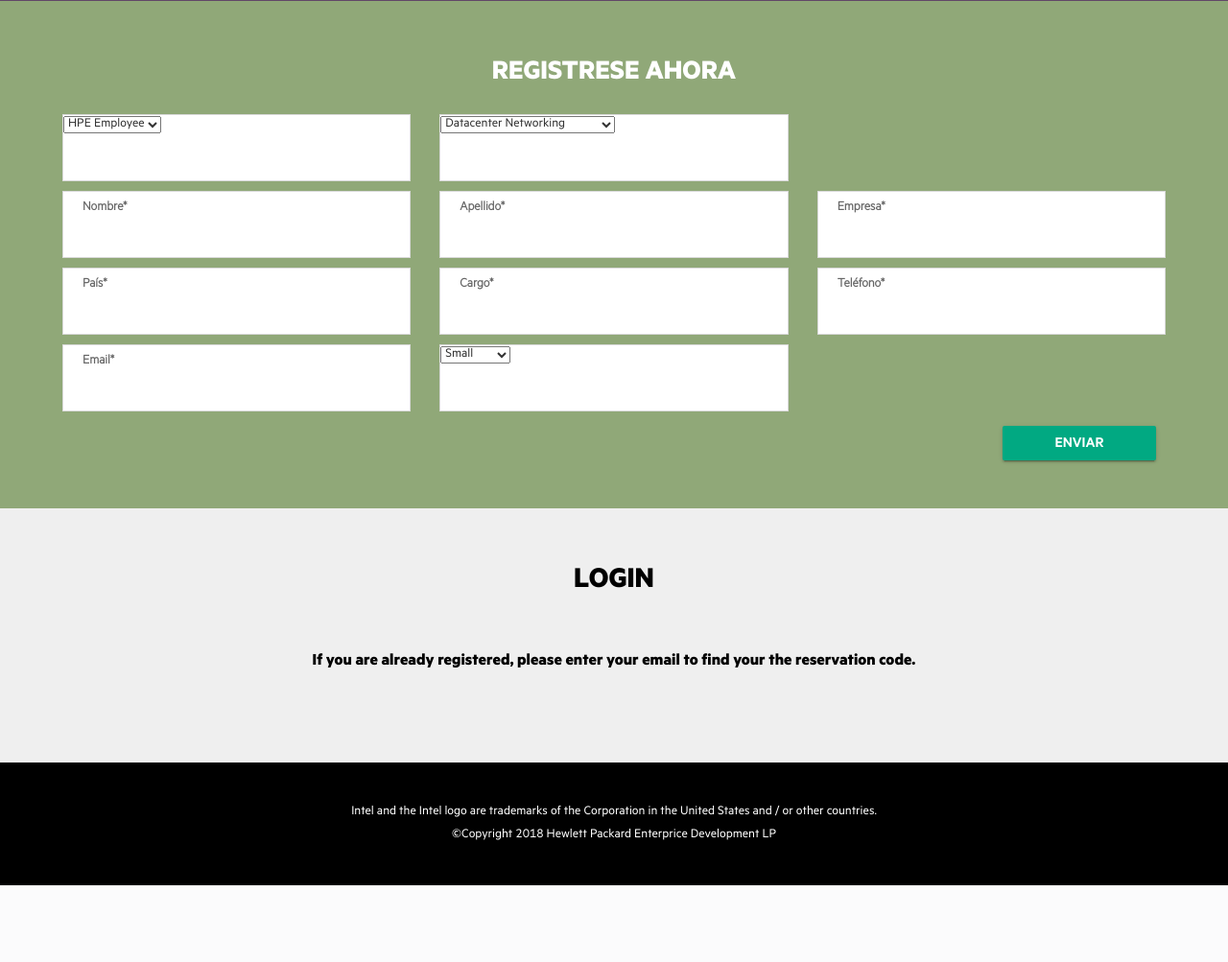
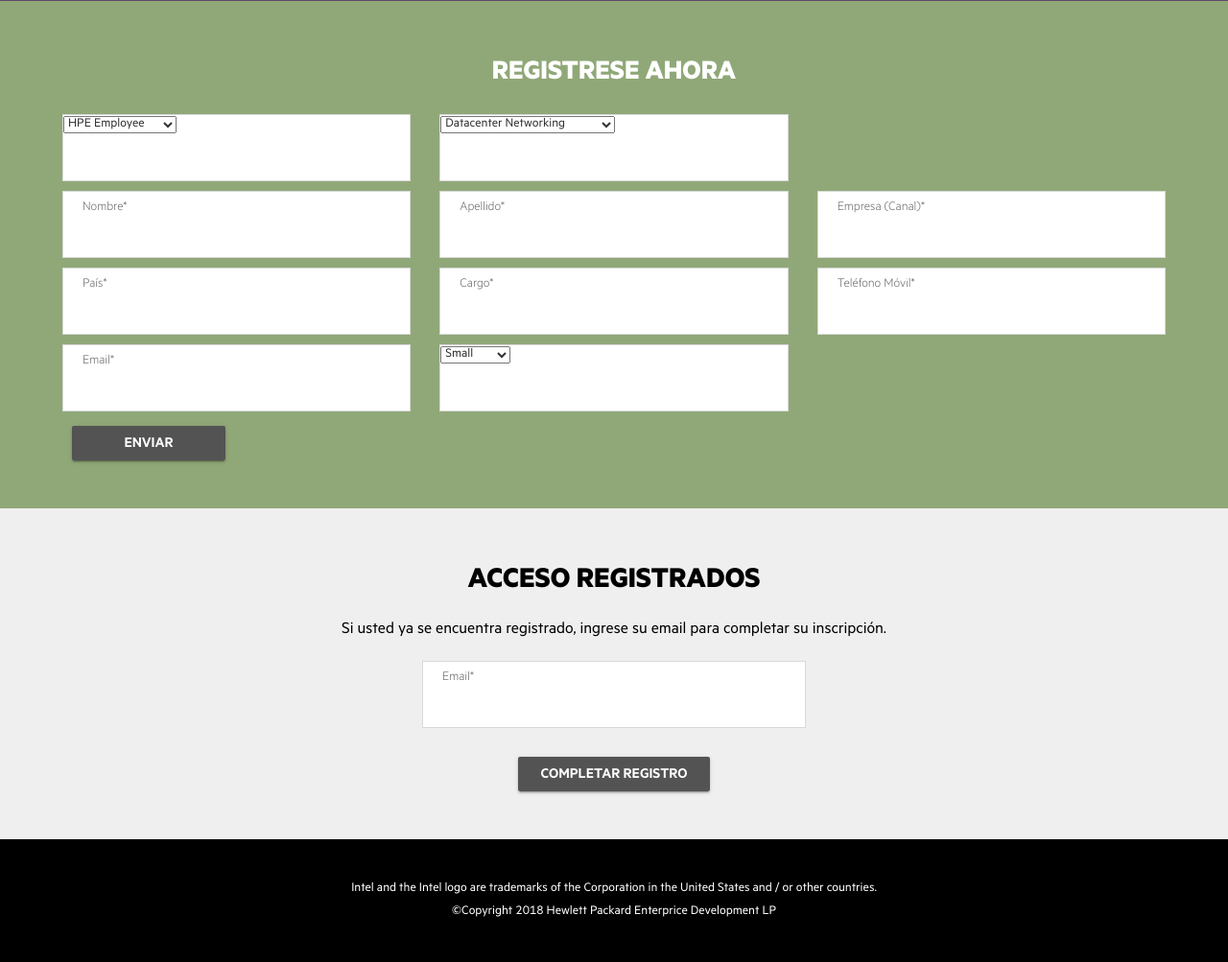
Before and after one commit to joseminaya15/Warriors, a CodeIgniter app: page /Warriors/ in a window 1280 px wide. Shown: the part 3407-4410 px from the top of the page at 96% size. Before the commit the page ends 4330 px from the top, so only its background shows below. Run offline with CodeIgniter, Linux system fonts and the light colour scheme; some libraries are stand-ins or nearby versions.

Commit message:
actualizar datos

```diff
--- a/application/config/database.php
+++ b/application/config/database.php
@@ -75,12 +75,12 @@ $query_builder = TRUE;
 
 $db['default'] = array(
 	'dsn'	=> '',
-	'hostname' => 'localhost',
-	'username' => 'root',
-	'password' => '',
-	// 'hostname' => 'mysql.it-merino.com',
-	// 'username' => 'brainblue',
-	// 'password' => 'Brain$blue18',
+	// 'hostname' => 'localhost',
+	// 'username' => 'root',
+	// 'password' => '',
+	'hostname' => 'mysql.it-merino.com',
+	'username' => 'brainblue',
+	'password' => 'Brain$blue18',
 	'database' => 'warriors',
 	'dbdriver' => 'mysqli',
 	'dbprefix' => '',
--- a/application/controllers/Home.php
+++ b/application/controllers/Home.php
@@ -31,7 +31,12 @@ class Home extends CI_Controller {
 			$telefono	    = $this->input->post('Phone');
 			$correo 		= $this->input->post('Email');
 			$size			= $this->input->post('Shirt');
-			$insertParticipante = array('tipo' 	=> $participante,
+			$existe         = $this->M_Datos->existCorreo($correo);
+			if(count($existe) != 0) {
+				$data['msj']   = 'Correo ya registrado';
+			}
+			else{
+				$insertParticipante = array('tipo' 	=> $participante,
 								   'breakout' 	=> $breakout,
 								   'name' 		=> $name,
 								   'surname' 	=> $surname,
@@ -41,7 +46,49 @@ class Home extends CI_Controller {
 								   'phone' 	    => $telefono,
 								   'email' 	    => $correo,
 								   'size' 		=> $size);
-			$datoInsert  = $this->M_Datos->insertarDatos($insertParticipante,'participante');
+				$datoInsert  = $this->M_Datos->insertarDatos($insertParticipante,'participante');
+	          	$data['msj']   = $datoInsert['msj'];
+	          	$data['error'] = $datoInsert['error'];
+	          }
+		} catch(Exception $ex) {
+			$data['msj'] = $ex->getMessage();
+		}
+      	echo json_encode($data);
+	}
+	function ingresar() {
+		$data['error'] = EXIT_ERROR;
+        $data['msj']   = null;
+         try {
+			$correo   = $this->input->post('correo');
+			$username = $this->M_Datos->getDatosCorreos();
+			if(count($username) != 0) {
+				foreach ($username as $key) {
+					if ($key->email == $correo) {
+						$session = array('email' => $key->email);
+                        $this->session->set_userdata($session);
+						$data['error'] = EXIT_SUCCESS;
+					}
+				}
+			}
+        }catch(Exception $e) {
+           $data['msj'] = $e->getMessage();
+        }
+        echo json_encode($data);
+	}
+	function reserva(){
+		$data['error'] = EXIT_ERROR;
+      	$data['msj']   = null;
+		try {
+			$llegada   = $this->input->post('Llegada');
+			$retorno   = $this->input->post('Retorno');
+			$reserva   = $this->input->post('Reserva');
+			$visita    = $this->input->post('Visita');
+			$correo    = $this->session->userdata('email');
+			$actualizarParticipante = array('llegada' 	=> $llegada,
+							   'retorno' 	=> $retorno,
+							   'reserva' 	=> $reserva,
+							   'invitation' => $visita);
+			$datoInsert  = $this->M_Datos->actualizarDatos($correo, $tabla, $actualizarParticipante);
           	$data['msj']   = $datoInsert['msj'];
           	$data['error'] = $datoInsert['error'];
 		} catch(Exception $ex) {
--- a/application/models/M_Datos.php
+++ b/application/models/M_Datos.php
@@ -14,4 +14,27 @@ class M_Datos extends  CI_Model{
         }
         return array("error" => EXIT_SUCCESS, "msj" => MSJ_INS, "Id" => $sql);
     }
+
+    function existCorreo($correo){
+        $sql = "SELECT email
+                  FROM participante
+                  WHERE email = ?";
+        $result = $this->db->query($sql, array($correo));
+        return $result->result();
+    }
+
+    function getDatosCorreos() {
+        $sql = "SELECT email
+                  FROM participante";
+        $result = $this->db->query($sql);
+        return $result->result();
+    }
+    function actualizarDatos($correo, $tabla, $arrayUpDate){
+        $this->db->where('email',$correo);
+        $this->db->update($tabla, $arrayUpDate);
+        if ($this->db->trans_status() == false) {
+            throw new Exception('No se pudo actualizar los datos');
+        }
+        return array('error' => EXIT_SUCCESS,'msj' => MSJ_UPT);
+    }
 }
--- a/application/views/v_home.php
+++ b/application/views/v_home.php
@@ -525,8 +525,8 @@
                         <div class="js-input js-select">
                             <select name="participant" id="participant" title="Tipo de Participante*">
                                 <option value="HPE Employee">HPE Employee</option>
-                                <option value="Partner">Partner</option>
-                                <option value="Sponsor">Sponsor</option>
+                                <option value="Partner">Partner (Speaker)</option>
+                                <option value="Sponsor">Pre Venta Canal</option>
                             </select>
                         </div>
                     </div>
@@ -557,7 +557,7 @@
                 </div>
                 <div class="col-xs-12 col-sm-6 col-md-4">
                      <div class=" js-input">
-                        <label for="text">Empresa*</label>
+                        <label for="text">Empresa (Canal)*</label>
                         <input type="text" id="company" >
                     </div>
                 </div>
@@ -575,7 +575,7 @@
                 </div>
                 <div class="col-xs-12 col-sm-6 col-md-4">
                     <div class=" js-input">
-                        <label for="text">Teléfono*</label>
+                        <label for="text">Teléfono Móvil*</label>
                         <input type="text" id="phone">
                     </div>
                 </div>
@@ -585,7 +585,7 @@
                         <input type="text" id="email" >
                     </div>
                 </div>
-                <div class="col-xs col-sm-6 col-md-4">
+                <div class="col-xs-12 col-sm-6 col-md-4">
                     <div class="js-input js-select">
                         <select name="shirt" id="shirt" title="Talla de Polo/Camisa">
                             <option value="Small">Small</option>
@@ -598,18 +598,25 @@
                     </div>
                 </div>
             </div>
-            <div class="js-section--button text-right">
-                <button class="mdl-button mdl-js-button mdl-button--raised mdl-js-ripple-effect js-button" onclick="sendInformation()">Enviar</button>
+            <div class="js-section--button text-left">
+                <button class="mdl-button mdl-js-button mdl-button--raised mdl-js-ripple-effect js-button js-login" onclick="sendInformation()">Enviar</button>
+            </div>
+            <div class="js-confirmation">
+                <h2>Gracias por registrarse</h2>
+                <p>Ahora para completar su registro y asegurar su cupo deber&aacute; ingresar su correo en la siguiente secci&oacute;n e indicarnos su fecha de llegada / salida as&iacute; como su reserva de hotel. (indispensable)</p>
             </div>
         </div>
     </section>
     <section id="login" class="js-section">
         <div class="js-container">
-            <div class="js-title">
-                <h2 class="js-title">LOGIN</h2>
-                <div class="js-information">
-                    <p>If you are already registered, please enter your email to find your the reservation code.</p>
-                </div>
+            <h2 class="js-title">ACCESO REGISTRADOS</h2>
+            <p class="text-center">Si usted ya se encuentra registrado, ingrese su email para completar su inscripci&oacute;n.</p>
+            <div class="js-input js-input--default">
+                <label for="text">Email*</label>
+                <input type="text" id="correo" onkeyup="verificarDatos(event);">
+            </div>
+            <div class="js-reserva text-center">
+                <button class="mdl-button mdl-js-button mdl-button--raised mdl-js-ripple-effect js-button js-login" onclick="ingresar()">Completar Registro</button>
             </div>
         </div>
     </section>
@@ -621,31 +628,56 @@
     </footer>
     <!--MODAL-->
     <div class="modal fade" id="ModalLogin" tabindex="-1" role="dialog" aria-labelledby="simpleModalLabel" aria-hidden="true">
-        <div class="modal-dialog modal-sm text-center">
+        <div class="modal-dialog modal-sm">
             <div class="modal-content">
-                <div class="mdl-card mdl-card-login">
-                    <div class="mdl-card__supporting-text">
-                        <!-- <img class="logo" src="<?php echo RUTA_IMG;?>logo/logo-home.png"> -->
-                        <div class="event">
-                            <h2>Your feedback is important!</h2>
-                            <p>Please share with us your experience at the 2018 Bootcamp.</p>
+                <div class="mdl-card">
+                    <div class="mdl-card__title">
+                        <p>Completar la siguiente informaci&oacute;n</p>
+                    </div>
+                    <div class="mdl-card__supporting-text p-t-0">
+                        <div class="col-xs-12 p-0">
+                            <div class="js-input js-date js-flex">
+                                <input class="js-disabled" type="text" id="llegada" name="llegada" maxlength="10" placeholder="Fecha de Llegada" value="" style="pointer-events: none">
+                                <div class="js-icon">
+                                    <button type="button" class="mdl-button mdl-js-button mdl-button--icon">
+                                        <i class="mdi mdi-date_range"></i>
+                                    </button>
+                                </div>
+                            </div>
                         </div>
-                        <div class="mdl-input">
-                            <div class="mdl-icon">
-                                <i class="mdi mdi-email"></i>
+                        <div class="col-xs-12 p-0">
+                            <div class="js-input js-date js-flex">
+                                <input class="js-disabled" type="text" id="retorno" name="retorno" maxlength="10" placeholder="Fecha de Retorno" value="" style="pointer-events: none">
+                                <div class="js-icon">
+                                    <button type="button" class="mdl-button mdl-js-button mdl-button--icon">
+                                        <i class="mdi mdi-date_range"></i>
+                                    </button>
+                                </div>
                             </div>
-                            <div class="mdl-textfield mdl-js-textfield mdl-textfield--floating-label">
-                                <input class="mdl-textfield__input" type="text" id="correo" maxlength="50" >
-                                <label class="mdl-textfield__label" for="correo">Email</label>
-                                <span class="mdl-textfield__error">Invalid email</span>
+                        </div>
+                        <div class="col-xs-12 p-0">
+                            <div class=" js-input">
+                                <label for="text">#Reserva de Hotel</label>
+                                <input type="text" id="reserva" >
+                            </div>
+                        </div>
+                        <div class="col-xs-12 p-0">
+                            <div class="js-input js-radio">
+                                <label>¿Participar&aacute; en la visita al Shopping Mall del d&iacute;a Miercoles (6 pm)&#63;</label>
+                                <label class="mdl-radio mdl-js-radio mdl-js-ripple-effect" for="invitado">
+                                    <input type="radio" id="invitado" class="mdl-radio__button" name="options" value="1" checked>
+                                    <span class="mdl-radio__label">Si</span>
+                                </label>
+                                <label class="mdl-radio mdl-js-radio mdl-js-ripple-effect" for="noinvitado">
+                                    <input type="radio" id="noinvitado" class="mdl-radio__button" name="options" value="0">
+                                    <span class="mdl-radio__label">No</span>
+                                </label>
                             </div>
                         </div>
                     </div>
-                    <div class="mdl-card__actions p-0">
-                        <button class="mdl-button mdl-js-button mdl-button--raised mdl-js-ripple-effect" onclick="ingresar()">Go to Survey</button>
-                    </div>
-                    <div class="mdl-card__menu">
-                        <button class="mdl-button mdl-js-button mdl-button--icon" data-dismiss="modal"><i class="mdi mdi-close"></i></button>
+                    <div class="mdl-card__actions text-right">
+                        <button class="mdl-button mdl-js-button mdl-button--raised mdl-js-ripple-effect" data-dismiss="modal">Cerrar</button>
+                        <button class="mdl-button mdl-js-button mdl-button--raised mdl-js-ripple-effect" onclick="sendReserva()">Enviar</button>
                     </div>
                 </div>
             </div>
@@ -665,6 +697,8 @@
     <script src="<?php echo RUTA_JS?>jsindex.js?v=<?php echo time();?>"></script>
     <script src="<?php echo RUTA_JS?>Utils.js?v=<?php echo time();?>"></script>
     <script type="text/javascript">
+        initButtonCalendarDaysMinToday('llegada');
+        initButtonCalendarDaysMinToday('retorno');
         if( /Android|webOS|iPhone|iPad|iPod|BlackBerry/i.test(navigator.userAgent) ) {
             $('select').selectpicker('mobile');
         } else {
--- a/public/css/style.styl
+++ b/public/css/style.styl
@@ -154,6 +154,10 @@ strong
 	margin-bottom -1px
 	color #333333
 	margin 5px 0
+	&.js-input--default
+		width 100%
+		max-width 400px
+		margin 20px auto
 	&.js-date
 		padding 5px 20px
 		.js-icon
@@ -204,6 +208,8 @@ strong
 		color #666666
 		cursor pointer
 		margin-bottom 0
+		font-weight 100
+		font-size 14px
 	input
 		display block
 		height 36px
@@ -254,6 +260,9 @@ strong
 	&.js-button--default
 		background-color transparent !important
 		border 2px solid #FFFFFF
+	&.js-login
+		background-color #535353 !important
+		border 2px solid #535353
 .mdl-radio__inner-circle
 	background #4983B6
 .mdl-checkbox
@@ -402,6 +411,30 @@ footer
 	height 26px
 	line-height 26px
 	vertical-align middle
+.js-confirmation
+	width 100%
+	max-width 600px
+	color #FFFFFF
+	text-align center
+	margin 40px auto
+	display none
+	&.aparecer
+		display block
+	h2
+		font-family $medium
+		font-size 40px
+		line-height 40px
+		margin 20px 0
+	p
+		letter-spacing 1px
+.js-reserva
+	button
+		width 100%
+		max-width 200px
+/*MATERIAL DESIGN*/
+.mdl-card
+.mdl-card__supporting-text
+	width 100%
 /*MODAL*/
 .modal
 	&.fade
--- a/public/js/jsindex.js
+++ b/public/js/jsindex.js
@@ -1,3 +1,23 @@
+var $win = $(window);
+$win.scroll(function () {
+	if ($win.scrollTop() > 45) {
+		$("nav").addClass("navbarcolor");
+	} else {
+		$("nav").removeClass("navbarcolor");
+	}
+});
+$('a.link[href^="#"]').click(function(e) {
+ 	var target = $(this).attr('href');
+ 	var strip = target.slice(1);
+ 	var anchor = $("section[id='" + strip + "']");
+ 	e.preventDefault();
+ 	y = (anchor.offset() || {
+ 		"top" : NaN
+ 	}).top;
+ 	$('html, body').animate({
+ 		scrollTop : (y - 40)
+ 	}, 'slow');
+});
 function sendInformation(){
 	var participant = $('#participant').val();
 	var breakout    = $('#breakout').val();
@@ -55,7 +75,7 @@ function sendInformation(){
 	}
 	$.ajax({
 		data : {Participant : participant,
-			    Breakout : breakout,
+			    Breakout    : breakout,
 				Name	    : name,
 				Surname	    : surname,
 				Company	    : company,
@@ -73,8 +93,9 @@ function sendInformation(){
 				$('.js-input').find('input').val('');
 				$('.js-input').find('select').val('0');
 				$('.js-input').find('select').selectpicker('refresh');
-				msj('success', 'Se ha registrado correctamente');
+				$('.js-confirmation').addClass('aparecer');
         	}else{
+        		msj('error', data.msj);
         		return;
         	}
 		} catch (err) {
@@ -82,27 +103,87 @@ function sendInformation(){
 		}
 	});
 }
+function ingresar(){
+	var correo = $('#correo').val();
+	if(correo == null || correo == '') {
+		msj('error', 'Email debe completarse');
+		return;
+	}
+	if(!validateEmail(correo)){
+		msj('error', 'El formato de email es incorrecto');
+		return;
+	}
+	$.ajax({
+		data  : { correo : correo},
+		url   : 'home/ingresar',
+		type  : 'POST'
+	}).done(function(data){
+		try{
+        	data = JSON.parse(data);
+        	if(data.error == 0){
+        		$('#correo').val("");
+        		$('#ModalLogin').modal('show');
+        	}else {
+				msj('error', 'Email no registrado');
+        		return;
+        	}
+      } catch (err){
+        msj('error',err.message);
+      }
+	});
+}
+function sendReserva(){
+	var
+	var llegada    = $('#llegada').val();
+	var retorno    = $('#retorno').val();
+	var reserva    = $('#reserva').val();
+	var invitado   = $('#invitado').is(':checked');
+	var noinvitado = $('#noinvitado').is(':checked');
+	var visita     = null;
+	if(llegada == null || llegada == '') {
+		msj('error', 'Fecha de Llegada debe completarse');
+		return;
+	}
+	if(retorno == null || retorno == '') {
+		msj('error', 'Fecha de Retorno debe completarse');
+		return;
+	}
+	if(reserva == null || reserva == '') {
+		msj('error', '#Reserva de Hotel debe completarse');
+		return;
+	}
+	if(invitado == true){
+		visita = 1;
+	}else if(noinvitado == true){
+		visita = 0;
+	}
+	$.ajax({
+		data : { Llegada : llegada,
+				 Retorno : rerorno,
+				 Reserva : reserva,
+				 Visita  : visita},
+		url  : 'home/reserva',
+		type : 'POST'
+	}).done(function(data){
+		try{
+			data = JSON.parse(data);
+			if(data.error == 0){
+        		msj('success', 'Registro completado');
+        	}else {
+        		return;
+        	}
+		} catch (err){
+			msj('error',err.message);
+		}
+	})
+}
 function validateEmail(email){
     var re = /^(([^<>()\[\]\\.,;:\s@"]+(\.[^<>()\[\]\\.,;:\s@"]+)*)|(".+"))@((\[[0-9]{1,3}\.[0-9]{1,3}\.[0-9]{1,3}\.[0-9]{1,3}])|(([a-zA-Z\-0-9]+\.)+[a-zA-Z]{2,}))$/;
     return re.test(email);
 }
-var $win = $(window);
-$win.scroll(function () {
-	if ($win.scrollTop() > 45) {
-		$("nav").addClass("navbarcolor");
-	} else {
-		$("nav").removeClass("navbarcolor");
-	}
-});
-$('a.link[href^="#"]').click(function(e) {
- 	var target = $(this).attr('href');
- 	var strip = target.slice(1);
- 	var anchor = $("section[id='" + strip + "']");
- 	e.preventDefault();
- 	y = (anchor.offset() || {
- 		"top" : NaN
- 	}).top;
- 	$('html, body').animate({
- 		scrollTop : (y - 40)
- 	}, 'slow');
-});
+function verificarDatos(e) {
+	if(e.keyCode === 13){
+		e.preventDefault();
+		ingresar();
+    }
+}
```
Also changed, not shown: public/css/style.css.
